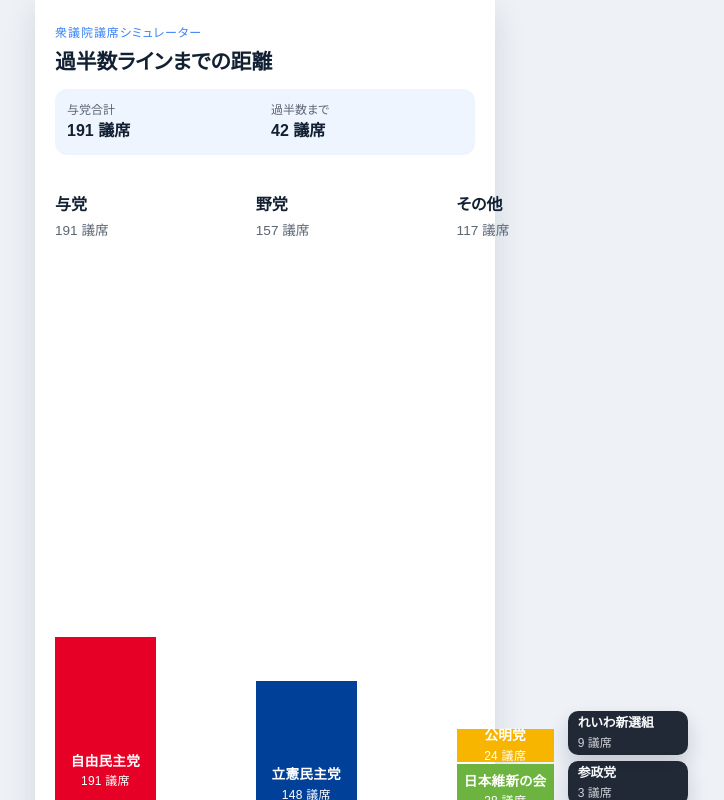
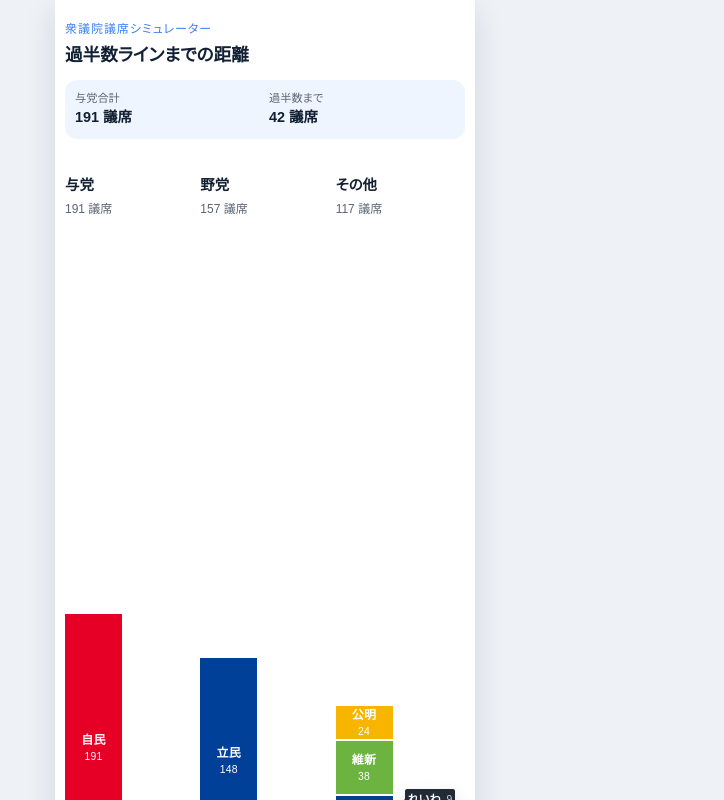
Before and after one commit to Arahabica/shuhan, a React (Vite) app: page / in a window 1280 px wide. Shown: the top 800 px of the page, without its empty margins (375-1099 px from the left). Built offline with nearby package versions, Linux system fonts and the light colour scheme.

Commit message:
ツールチップなど

```diff
--- a/src/App.tsx
+++ b/src/App.tsx
@@ -23,8 +23,8 @@
 }
 
 const SEAT_TO_PIXEL = 1.4
-const TOOLTIP_HEIGHT = 44
-const TOOLTIP_SPACING = 6
+const TOOLTIP_HEIGHT = 20
+const TOOLTIP_SPACING = 4
 
 const App = (): JSX.Element => {
   const groups = useMemo<GroupWithParties[]>(() => {
@@ -159,10 +159,7 @@
                   style={{ height: `${stackHeight}px` }}
                 >
                   <div className="chart__stackColumn chart__stackColumn--bar">
-                    <div
-                      className="chart__stack"
-                      aria-describedby={`${group.id}-description`}
-                    >
+                    <div className="chart__stack">
                       {group.segments.map((segment) => (
                         <div
                           className={`chart__segment${segment.isCompact ? ' chart__segment--compact' : ''}`}
@@ -179,8 +176,8 @@
                             </span>
                           ) : (
                             <>
-                              <span className="segment__name">{segment.party.name}</span>
-                              <span className="segment__seats">{segment.party.seats} 議席</span>
+                              <span className="segment__name">{segment.party.shortName}</span>
+                              <span className="segment__seats">{segment.party.seats}</span>
                             </>
                           )}
                         </div>
@@ -192,6 +189,31 @@
                     className="chart__stackColumn chart__stackColumn--tooltip"
                     aria-hidden="true"
                   >
+                    <svg
+                      className="chart__connector"
+                      width="100%"
+                      height={stackHeight}
+                    >
+                      {group.segments
+                        .filter(
+                          (segment) => segment.isCompact && segment.tooltipTop != null,
+                        )
+                        .map((segment) => {
+                          const tooltipCenter = segment.tooltipTop! + TOOLTIP_HEIGHT / 2
+                          return (
+                            <line
+                              key={`${group.id}-${segment.party.id}-connector`}
+                              x1="0"
+                              y1={segment.centerFromTop}
+                              x2="12"
+                              y2={tooltipCenter}
+                              stroke="rgba(17, 24, 39, 0.5)"
+                              strokeWidth="1.5"
+                            />
+                          )
+                        })}
+                    </svg>
+
                     <div className="chart__tooltipRail">
                       {group.segments
                         .filter(
@@ -203,20 +225,15 @@
                             key={`${group.id}-${segment.party.id}-tooltip`}
                             style={{
                               top: `${segment.tooltipTop}px`,
-                              '--tooltip-connector-offset': `${segment.connectorOffset ?? 0}px`,
                             } as CSSProperties}
                           >
-                            <span className="tooltip__name">{segment.party.name}</span>
-                            <span className="tooltip__seats">{segment.party.seats} 議席</span>
+                            <span className="tooltip__name">{segment.party.shortName}</span>
+                            <span className="tooltip__seats">{segment.party.seats}</span>
                           </div>
                         ))}
                     </div>
                   </div>
                 </div>
-
-                <p id={`${group.id}-description`} className="chart__description">
-                  {group.name}に属する政党の配置エリア。ドラッグ&ドロップで位置を入れ替え予定です。
-                </p>
               </article>
             ))}
           </section>
--- a/src/data/parties.ts
+++ b/src/data/parties.ts
@@ -105,7 +105,7 @@
   {
     id: 'independent',
     name: '無所属',
-    shortName: '無所属',
+    shortName: '無',
     seats: 12,
     color: '#666666',
   },
--- a/src/index.css
+++ b/src/index.css
@@ -5,19 +5,19 @@
   line-height: 1.5;
 
   --app-max-width: 420px;
-  --app-padding: 16px;
+  --app-padding: 10px;
   --header-bg: #ffffff;
   --page-bg: #eef2f7;
   --text-primary: #122033;
   --text-secondary: #5b6573;
   --accent: #3b82f6;
   --shadow-soft: 0 10px 30px rgba(17, 24, 39, 0.12);
-  --column-gap: 14px;
+  --column-gap: 6px;
   --tooltip-bg: rgba(17, 24, 39, 0.92);
   --tooltip-text: #f8fafc;
-  --tooltip-height: 44px;
-  --bar-width: 54%;
-  --stack-gap: 14px;
+  --tooltip-height: 20px;
+  --bar-width: 44%;
+  --stack-gap: 6px;
 }
 
 *,
@@ -84,15 +84,15 @@
 
 .header__headline {
   margin: 0;
-  font-size: 1.3rem;
+  font-size: 1.1rem;
   font-weight: 700;
 }
 
 .header__summary {
   display: grid;
   grid-template-columns: repeat(2, minmax(0, 1fr));
-  gap: 12px;
-  padding: 12px;
+  gap: 8px;
+  padding: 10px;
   border-radius: 12px;
   background: rgba(59, 130, 246, 0.08);
 }
@@ -103,12 +103,12 @@
 }
 
 .summary__label {
-  font-size: 0.75rem;
+  font-size: 0.7rem;
   color: var(--text-secondary);
 }
 
 .summary__value {
-  font-size: 1rem;
+  font-size: 0.9rem;
   font-weight: 600;
 }
 
@@ -139,18 +139,18 @@
 
 .chart__columnTitle {
   margin: 0;
-  font-size: 1rem;
+  font-size: 0.9rem;
   font-weight: 700;
 }
 
 .chart__columnSeats {
-  font-size: 0.85rem;
+  font-size: 0.75rem;
   color: var(--text-secondary);
 }
 
 .chart__stackRow {
   display: flex;
-  gap: var(--stack-gap);
+  gap: calc(var(--stack-gap) * 2);
   height: 100%;
 }
 
@@ -191,17 +191,25 @@
 }
 
 .segment__name {
-  font-size: 0.85rem;
+  font-size: 0.75rem;
   font-weight: 600;
 }
 
 .segment__seats {
-  font-size: 0.75rem;
+  font-size: 0.65rem;
 }
 
 .chart__stackColumn--tooltip {
   flex: 1 1 auto;
-  min-width: 140px;
+  min-width: 0;
+}
+
+.chart__connector {
+  position: absolute;
+  left: calc(-1 * var(--stack-gap) * 2);
+  top: 0;
+  pointer-events: none;
+  overflow: visible;
 }
 
 .chart__tooltipRail {
@@ -212,37 +220,28 @@
 .chart__tooltip {
   position: absolute;
   left: 0;
-  min-width: 120px;
+  min-width: 0;
   height: var(--tooltip-height);
-  padding: 4px 10px;
-  border-radius: 10px;
+  padding: 2px 3px;
+  border-radius: 2px;
   background: var(--tooltip-bg);
   color: var(--tooltip-text);
   box-shadow: 0 10px 20px rgba(15, 23, 42, 0.18);
   display: flex;
-  flex-direction: column;
-  justify-content: center;
-  gap: 2px;
-  font-size: 0.8rem;
+  flex-direction: row;
+  align-items: center;
+  gap: 6px;
+  font-size: 0.7rem;
 }
 
 
-.chart__tooltip::before {
-  content: '';
-  position: absolute;
-  width: 12px;
-  height: 1px;
-  background: var(--tooltip-bg);
-  left: -12px;
-  top: calc(50% + var(--tooltip-connector-offset, 0px));
-}
-
 .tooltip__name {
   font-weight: 600;
+  font-size: 0.7rem;
 }
 
 .tooltip__seats {
-  font-size: 0.75rem;
+  font-size: 0.65rem;
   color: rgba(248, 250, 252, 0.8);
 }
 
@@ -280,14 +279,3 @@
   clip: rect(0, 0, 0, 0);
   border: 0;
 }
-
-@media (min-width: 480px) {
-  :root {
-    --app-max-width: 460px;
-    --app-padding: 20px;
-  }
-
-  .app__header {
-    padding: 24px var(--app-padding) 18px;
-  }
-}
```
